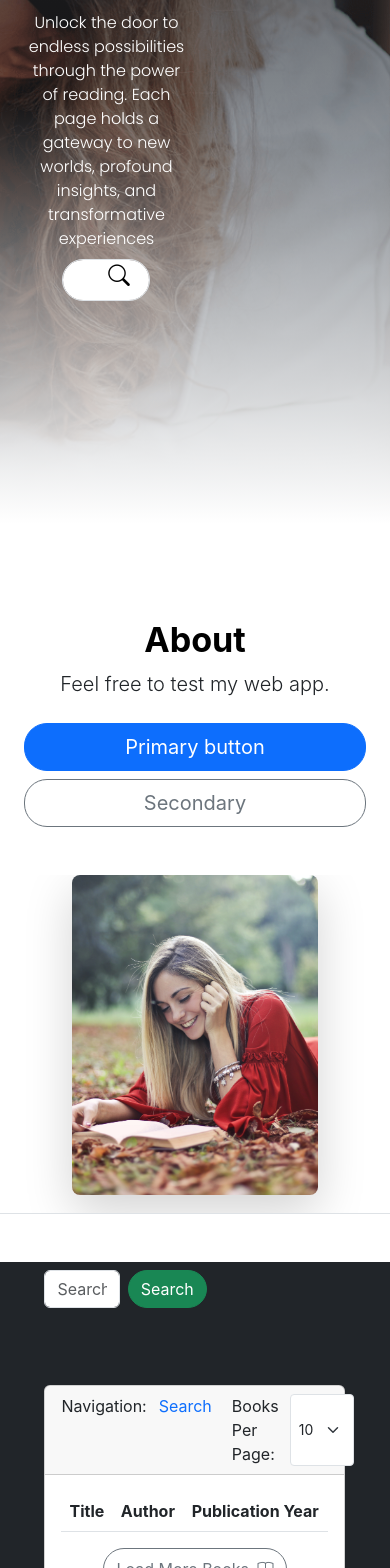
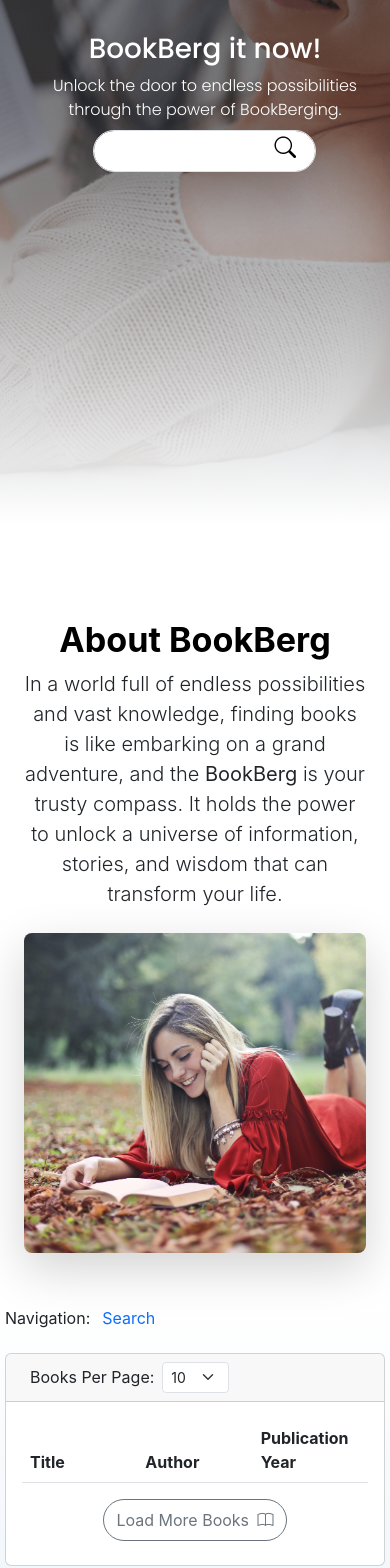
Before and after one commit to GitMalmoer/BookBerg-Book-Finding-Website, a React (Create React App) app: page / in a window 390 px wide. Shown: the part 320-1888 px from the top of the page. Built offline with nearby package versions, Linux system fonts and the light colour scheme.

Commit message:
EditingResponsiveCSS

```diff
--- a/package.json
+++ b/package.json
@@ -16,6 +16,7 @@
     "react-router-dom": "^6.12.1",
     "react-router-hash-link": "^2.4.3",
     "react-scripts": "5.0.1",
+    "react-toastify": "^9.1.3",
     "typescript": "^4.9.5",
     "web-vitals": "^2.1.4"
   },
--- a/src/App.tsx
+++ b/src/App.tsx
@@ -9,7 +9,6 @@ function App() {
   return (
     <>
       <Routes>
-        <Route path='/finder' element={<BookFinder/>} ></Route>
         <Route path='/' element={<Home/>} ></Route>
       </Routes>
       </>
--- a/src/Components/BookFinder/BookFinder.tsx
+++ b/src/Components/BookFinder/BookFinder.tsx
@@ -7,11 +7,15 @@ import "./bookFinder.css";
 import Table from "./BookResults";
 import { NavLink } from "react-router-dom";
 import BookResults from "./BookResults";
+import toastNotify from "../Utils/toastNotify";
 
-function BookFinder() {
+interface props {
+  isSearchButtonClicked: boolean;
+  searchUserInput: string;
+}
+
+function BookFinder({ isSearchButtonClicked, searchUserInput }: props) {
   const initialApi = "https://www.googleapis.com/books/v1/volumes?q=";
-
-  // QUERY https://www.googleapis.com/books/v1/volumes?q=a&startIndex=15&maxResults=40
 
   const [errorMessage, setErrorMessage] = useState("");
   const [startIndex, setStartIndex] = useState(1);
@@ -20,17 +24,30 @@ function BookFinder() {
 
   const [loading, setLoading] = useState(false);
   const [booksList, setBooksList] = useState<bookModel[]>([]);
-  const [navigationString, setNavigationString] = useState<JSX.Element>(<div className="d-flex"><NavLink className="navigation-header mx-1" to={"/"}>Search</NavLink></div>);
+  const [navigationString, setNavigationString] = useState<JSX.Element>(
+    <div className="d-flex">
+      <NavLink className="navigation-header mx-1" to={"/"}>
+        Search
+      </NavLink>
+    </div>
+  );
 
   const [userInput, setUserInput] = useState({
     searchInput: "",
     selectBooksPerPage: 10,
   });
 
+  // SET STATE OF BOOKS PER PAGE WHENEVER CHANGE
   useEffect(() => {
     setBooksPerPage(userInput.selectBooksPerPage);
   }, [userInput.selectBooksPerPage]);
 
+  // WHENEVER USER INPUT IN SEARCH BOX CHANGES THEN SET STATE
+  useEffect(() => {
+    setUserInput((prev) => ({ ...prev, searchInput: searchUserInput }));
+  }, [searchUserInput]);
+
+  // handling user input with helper method
   const handleUserInput = (
     e: React.ChangeEvent<HTMLInputElement | HTMLSelectElement>
   ) => {
@@ -38,8 +55,25 @@ function BookFinder() {
     setUserInput(tempData);
   };
 
+  // setting initial value of 'isSearchButtonClicked' to false to not trigger UseEffect on 'isSearchButtonClicked' when it changes.
+  useEffect(() => {
+    console.log("initial render");
+    console.log(isSearchButtonClicked);
+    //isSearchButtonClicked = false;
+    console.log(isSearchButtonClicked);
+  }, []);
 
+  // WHENEVER IS BUTTON CLICKED IN PARENT COMPONENT
+  useEffect(() => {
+    if (isSearchButtonClicked != null) {
+      searchButtonClick();
+    }
+  }, [isSearchButtonClicked]);
+
+  // ACTUAL FUNCTION WHEN SEARCH BUTTON IS CLICKED
   const searchButtonClick = async () => {
+    console.log("search button action invoked");
+    setCurrentPage(1);
     setBooksList([]);
     setNavigationString(
       <div className="d-flex">
@@ -53,22 +87,23 @@ function BookFinder() {
     await fetchBooks(booksPerPage, startIndex);
   };
 
+  // FETCHING DATA WHEN USER CLICKS LOAD MORE BOOKS
   const loadMoreBooksClick = () => {
     setCurrentPage((prev) => prev + 1);
     const indexOfLastBook = currentPage * booksPerPage;
-    console.log("last book" + indexOfLastBook);
     const indexOfFirstBook = indexOfLastBook - booksPerPage;
-    console.log("first book" + indexOfFirstBook);
 
     fetchBooks(booksPerPage, indexOfFirstBook);
   };
 
+  // FETCHING BOOKS METHOD
   const fetchBooks = async (booksPerPage: number, startIndex: number) => {
     setLoading(true);
     let response;
 
     if (!userInput.searchInput) {
-      setErrorMessage("Provide search input!");
+      setErrorMessage("Provide search in the input field above!");
+      toastNotify("Provide search in the input field above!", "error");
       setLoading(false);
       return;
     }
@@ -78,51 +113,56 @@ function BookFinder() {
       userInput.searchInput +
       `&startIndex=${startIndex}&maxResults=${booksPerPage}`;
 
-    console.log(searchApi);
-
     response = await axios.get(searchApi);
-
     console.log(response);
 
+    if (response?.data?.totalItems == 0) {
+      toastNotify(
+        "Cant find any books. Change your search value to continue.",
+        "error"
+      );
+      setLoading(false);
+      return;
+    }
+
     if (response.data) {
-      const items: bookModel[] = response?.data?.items;
+      let items: bookModel[];
+
+      if (Array.isArray(response.data.items)) {
+        items = response.data.items;
+      } else {
+        toastNotify(
+          "Cant find any books. Change your search value to continue.",
+          "error"
+        );
+        setLoading(false);
+        return;
+      }
+
       setBooksList((prev: any) => [...prev, ...items]);
       console.log(booksList);
     }
-
-    console.log(response);
 
     setLoading(false);
   };
 
   return (
-    <div className="row bookfinder-main m-0" id="bookfinder">
-      <div className="col-10 offset-1 my-2">
-        <div className="d-flex justify-content-start ">
-          <input
-            placeholder="Search here"
-            className="form-control w-25"
-            type="text"
-            onChange={(e) => handleUserInput(e)}
-            name="searchInput"
-            value={userInput.searchInput}
-          ></input>
-          <button
-            onClick={() => searchButtonClick()}
-            className="btn btn-success mx-2"
-          >
-            Search
-          </button>
+    <div className="bookfinder-main row " id="bookfinder">
+      <div className="col-12 col-md-10 offset-md-1 ps-0 pe-0">
+        <div className="another d-block d-md-none d-flex flex-wrap">
+          Navigation:
+          <nav className="mx-2">{navigationString && navigationString} </nav>
         </div>
-      </div>
-      {errorMessage && <p className="text-danger">{errorMessage}</p>}
-      <div className="col-10 offset-1">
-        <div className="card">
+        {errorMessage ? (
+          <p className="text-danger text-center mb-0 ">{errorMessage}</p>
+        ) : (
+          <p style={{ height: "23px", marginBottom: "0px" }}></p>
+        )}
+        <div className="card ">
           {loading && <MainLoader />}
-
           <div className="card-header ">
             <div className="d-flex justify-content-between">
-              <div className="d-flex">
+              <div className="d-none d-md-block d-flex flex-wrap">
                 Navigation:
                 <nav className="mx-2">
                   {navigationString && navigationString}{" "}
@@ -152,13 +192,12 @@ function BookFinder() {
               navigationString={navigationString}
               setNavigationString={setNavigationString}
               booksList={booksList}
-              loadMoreBooksClick = {loadMoreBooksClick}
-              booksPerPage = {booksPerPage}
+              loadMoreBooksClick={loadMoreBooksClick}
+              booksPerPage={booksPerPage}
             ></BookResults>
           </div>
         </div>
       </div>
-
     </div>
   );
 }
--- a/src/Components/BookFinder/bookFinder.css
+++ b/src/Components/BookFinder/bookFinder.css
@@ -6,11 +6,17 @@
 button {
   border-radius: 23px !important;
 }
-
+/* rgba(48, 129, 209, 0.356) */
 .bookfinder-main{
-  background-color: rgb(33, 37, 41);
+  background: linear-gradient(rgba(255, 255, 255,1),rgba(48, 129, 209, 0.099));
   width: 100%;
   min-height: 50vh;
+}
+
+#bookfinder{
+  margin-right: 0 !important;
+  margin-left: 0 !important;
+  padding: 5px !important;
 }
 
 /* THIS IS JUST FOR HEADER */
@@ -20,14 +26,14 @@ thead tr:nth-child(odd):hover {
 }
 
 tr:nth-child(even):hover {
-  background-color: lightblue;
+  background-color: rgba(22, 127, 232, 0.262);
   transition: background-color 0.3s ease-in-out;
   cursor: pointer;
 
 }
 
 tr:nth-child(odd):hover {
-  background-color: lightblue;
+  background-color: rgba(22, 127, 232, 0.262);
   transition: background-color 0.3s ease-in-out;
   cursor: pointer;
 }
--- /dev/null
+++ b/src/Components/Utils/toastNotify.ts
@@ -0,0 +1,17 @@
+import { toast,TypeOptions } from "react-toastify";
+
+const toastNotify = (message : string, type:TypeOptions= 'success') => {
+    toast(` ${message}`, {
+        type:type,
+        position: "top-center",
+        autoClose: 5000,
+        hideProgressBar: false,
+        closeOnClick: true,
+        pauseOnHover: true,
+        draggable: true,
+        progress: undefined,
+        theme: "light",
+        });
+}
+
+export default toastNotify;
--- a/src/Pages/About/About.tsx
+++ b/src/Pages/About/About.tsx
@@ -4,23 +4,14 @@ import ladyreadin from "../../Assets/ladyreadin.jpg";
 
 function About() {
   return (
-    <div className="px-4 pt-5 my-5 text-center border-bottom">
-      <h1 className="display-4 fw-bold text-body-emphasis">About</h1>
+    <div className="about-section px-4 pt-5 my-5 text-center ">
+      <h1 className="display-4 fw-bold text-body-emphasis">About BookBerg</h1>
       <div className="col-lg-6 mx-auto">
-        <p className="lead mb-4">Feel free to test my web app.</p>
-        <div className="d-grid gap-2 d-sm-flex justify-content-sm-center mb-5">
-          <button type="button" className="btn btn-primary btn-lg px-4 me-sm-3">
-            Primary button
-          </button>
-          <button
-            type="button"
-            className="btn btn-outline-secondary btn-lg px-4"
-          >
-            Secondary
-          </button>
-        </div>
+        <p className="lead mb-4">In a world full of endless possibilities and vast knowledge, finding books is like embarking on a grand adventure, and the <strong>BookBerg</strong> is your trusty compass. It holds the power to unlock a universe of information, stories, and wisdom that can transform your life.</p>
+
       </div>
-      <div className="overflow-hidden" style={{ maxHeight: "40vh" }}>
+
+      <div className="overflow-hidden d-none d-md-block" style={{ minHeight:"295px", maxHeight:"310px" }}>
         <div className="container px-5 d-flex align-items-center justify-content-center">
           <div
             className="img-container rounded-3 shadow-lg mb-4"
@@ -28,6 +19,13 @@ function About() {
           />
         </div>
       </div>
+
+      <div className="d-block d-md-none">
+      <div
+            className="img-container rounded-3 shadow-lg mb-4"
+            style={{ width: "100%", height: "320px" }}
+          />
+      </div>
     </div>
   );
 }
--- a/src/Pages/Home/Home.css
+++ b/src/Pages/Home/Home.css
@@ -5,6 +5,26 @@
     scroll-behavior: smooth;
     overflow: hidden;
 }
+
+@media (min-width: 260px) and (max-width: 768px) {
+    .home {
+      background-position: top center;
+    }
+    .input-search{
+        width: 60%;
+    }
+  }
+
+  @media (min-width: 501px) and (max-width: 900px) {
+    .home {
+        background-position: center;
+    }
+
+
+
+  }
+
+
 
 .header {
 }
@@ -26,7 +46,7 @@
     position: absolute;
     cursor: pointer;
     z-index: 999;
-    top: 0;
+    top: 2px;
     right: 0;
     margin-right: 20px;
     transition: transform 0.3s ease-in-out;
--- a/src/Pages/Home/Home.tsx
+++ b/src/Pages/Home/Home.tsx
@@ -1,37 +1,58 @@
-import React from "react";
+import React, { useEffect, useState } from "react";
 import "./home.css";
 import BookFinder from "../../Components/BookFinder/BookFinder";
 import About from "../About/About";
-import { NavHashLink, HashLink } from 'react-router-hash-link';
+import { NavHashLink, HashLink } from "react-router-hash-link";
 
 function Home() {
+  const [userInput, setUserInput] = useState<string>("");
+  const [isSearchButtonClicked, setIsSearchButtonClicked] = useState<any>(null);
+  const handleUserInput = (e: React.ChangeEvent<HTMLInputElement>) => {
+    setUserInput(e.target.value);
+  };
 
-  const onSearchIconClick = () => {
+  const handleSearchClick = () => {
+    if(isSearchButtonClicked == null)
+    {
+      console.log("IF " +isSearchButtonClicked);
+      setIsSearchButtonClicked(false);
+    }
+    else
+    {
+      console.log("ELSE " + isSearchButtonClicked);
+      setIsSearchButtonClicked(!isSearchButtonClicked);
+    }
+  };
 
-  }
+
 
   return (
     <>
+      <form onSubmit={(e) => {handleSearchClick(); e.preventDefault()}}>
         <div className="home">
           <div className="row h-100 ms-2">
-          <div className="col-6 h-100">
-            <div className="header d-flex flex-column justify-content-center align-items-center h-100">
+            <div className="col-lg-6 col-md-6 offset-md-3 col-12 ">
+              <div className="header d-flex flex-column justify-content-center align-items-center h-100 ">
                 <div className="header-title">
-                <h1>Find your very own book!</h1>
+                  <h1>BookBerg it now!</h1>
                 </div>
-              <div className="header-text mx-2">
+                <div className="header-text  mx-2 ">
                   Unlock the door to endless possibilities through the power of
-                reading. Each page holds a gateway to new worlds, profound
-                insights, and transformative experiences
+                  BookBerging.
                 </div>
-              <div className="input-group w-50 mt-2">
-                <HashLink to={"#bookfinder"} className="search-icon fs-4" style={{ color: "black" }}>
-                  <i onClick={onSearchIconClick} className="bi bi-search"></i>
+                <div className="input-group input-search  mt-2">
+                  <HashLink
+                    to={"#bookfinder"}
+                    className="search-icon fs-4"
+                    style={{ color: "black" }}
+                  >
+                    <i onClick={handleSearchClick} className="bi bi-search"></i>
                   </HashLink>
-
                   <input
                     type="text"
-                  className="form-control w-50 p-2"
+                    value={userInput}
+                    onChange={(e) => handleUserInput(e)}
+                    className="form-control shadow-lg p-2"
                     style={{ borderRadius: "23px" }}
                   />
                 </div>
@@ -39,8 +60,12 @@ function Home() {
             </div>
           </div>
         </div>
+      </form>
       <About />
-      <BookFinder />
+      <BookFinder
+        searchUserInput={userInput}
+        isSearchButtonClicked={isSearchButtonClicked}
+      />
     </>
   );
 }
--- a/src/index.tsx
+++ b/src/index.tsx
@@ -4,6 +4,8 @@ import './index.css';
 import App from './App';
 import reportWebVitals from './reportWebVitals';
 import {BrowserRouter} from 'react-router-dom'
+import { ToastContainer } from 'react-toastify';
+import 'react-toastify/dist/ReactToastify.css';
 
 
 const root = ReactDOM.createRoot(
@@ -12,6 +14,7 @@ const root = ReactDOM.createRoot(
 root.render(
   <React.StrictMode>
     <BrowserRouter>
+    <ToastContainer/>
     <App />
     </BrowserRouter>
   </React.StrictMode>
```
Also changed, not shown: src/Components/BookFinder/BookDetails.tsx (+12 -6 lines), src/Components/BookFinder/BookResults.tsx (+45 -37 lines), src/Pages/About/about.css (+6 -1 lines), 1 other file (tests, documents, lock files or other folders). Lines whose indentation alone changed are shown as unchanged.
